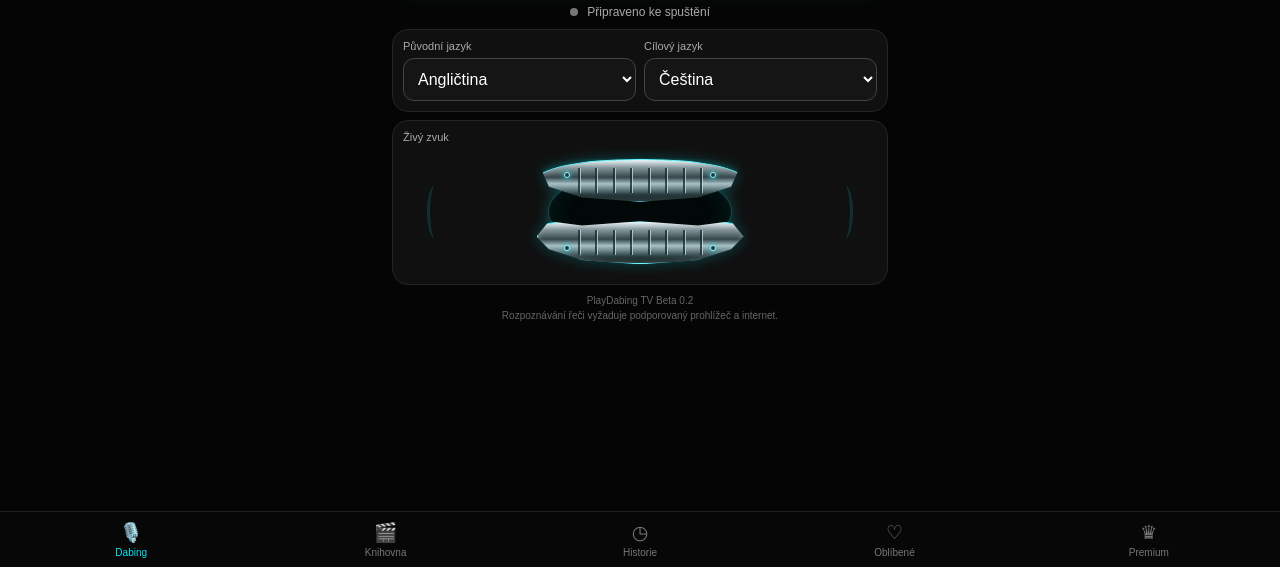
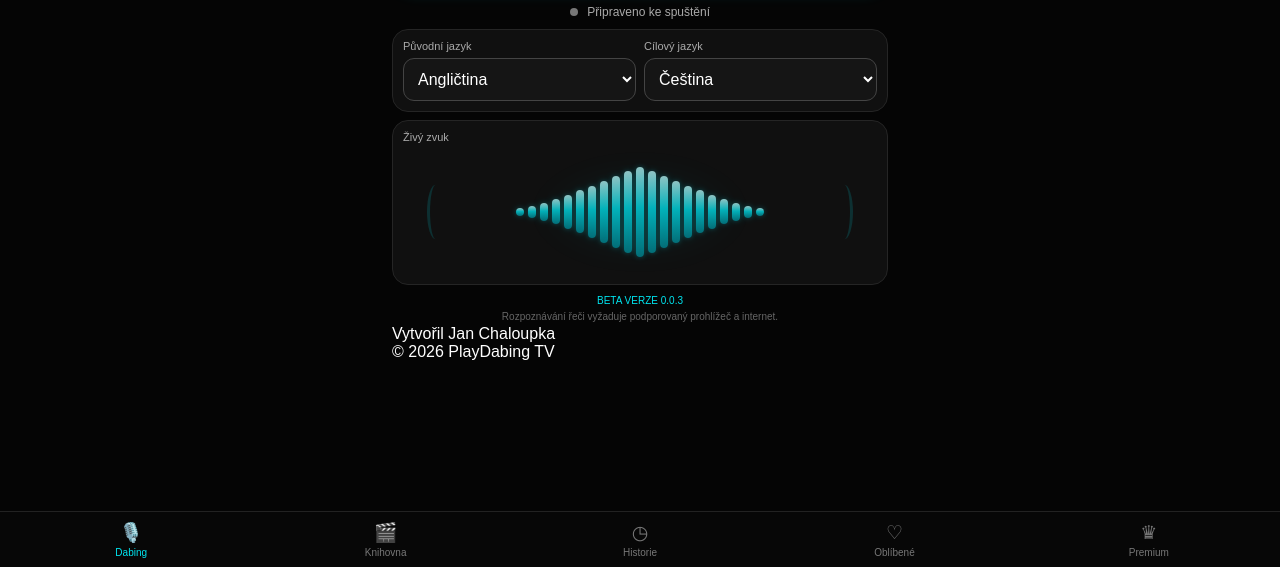
Before and after one commit to pkyg2bv9cz-bot/Playdabing-, a plain HTML site: page index.html in a window 1280 px wide. Shown: the part 233-800 px from the top of the page. Drawn offline with Linux system fonts and the light colour scheme.

Commit message:
Update index.html

```diff
--- a/index.html
+++ b/index.html
@@ -194,7 +194,7 @@ select:focus {
   margin-bottom: 6px;
 }
 
-/* ROBOT MOUTH */
+/* LIVE AUDIO WAVE */
 
 .sound-panel {
   overflow: hidden;
@@ -220,167 +220,53 @@ select:focus {
 
 .robot-glow {
   position: absolute;
-  width: 160px;
-  height: 100px;
+  width: 220px;
+  height: 110px;
   background: radial-gradient(
     ellipse,
     #00e5f025 0%,
     #00e5f010 40%,
     transparent 75%
   );
-  filter: blur(12px);
+  filter: blur(14px);
   transition: opacity .2s;
-  opacity: .5;
+  opacity: .45;
 }
 
-.robot-mouth {
-  width: min(100%, 255px);
-  height: 135px;
+.sound-wave {
   position: relative;
   z-index: 2;
-  filter: drop-shadow(0 0 7px #00e5f044);
+  width: 100%;
+  max-width: 290px;
+  height: 100px;
+  display: flex;
+  align-items: center;
+  justify-content: center;
+  gap: 4px;
+  padding: 0 5px;
 }
 
-.mouth-core {
-  position: absolute;
-  inset: 15% 10%;
-  border-radius: 50%;
-  background: #020707;
-  border: 1px solid #17494c;
-  box-shadow: inset 0 0 25px #00e5f01a;
-  overflow: hidden;
-}
-
-.mouth-inner {
-  position: absolute;
-  left: 8%;
-  right: 8%;
-  top: 50%;
-  height: 0%;
-  transform: translateY(-50%);
-  background: #001a1b;
-  border-radius: 50%;
-  box-shadow: 0 0 12px #00e5f055;
-  transition: height .08s linear;
-}
-
-.mouth-teeth {
-  position: absolute;
-  left: 13%;
-  right: 13%;
-  top: 50%;
-  height: 0;
-  transform: translateY(-50%);
-  overflow: hidden;
-  display: flex;
-  justify-content: space-evenly;
-  transition: height .08s linear;
-}
-
-.mouth-teeth span {
-  width: 5px;
-  height: 100%;
-  background: linear-gradient(
-    to bottom,
-    #d5ffff,
-    #39e9f3 35%,
-    #008f9c
-  );
-  border-radius: 2px;
-  box-shadow: 0 0 4px #00e5f0;
-}
-
-.upper-jaw {
-  position: absolute;
-  left: 0;
-  right: 0;
-  top: 0;
-  height: 50%;
-  transform-origin: center bottom;
-  z-index: 4;
-}
-
-.lower-jaw {
-  position: absolute;
-  left: 0;
-  right: 0;
-  bottom: 0;
-  height: 50%;
-  transform-origin: center top;
-  z-index: 4;
-}
-
-.jaw-piece {
-  position: absolute;
-  left: 5%;
-  right: 5%;
-  height: 75%;
+.wave-bar {
+  flex: 1;
+  min-width: 3px;
+  max-width: 8px;
+  height: var(--base-height);
+  border-radius: 20px;
   background: linear-gradient(
     180deg,
-    #e6f2f4 0%,
-    #87989d 18%,
-    #34464a 42%,
-    #a8c1c6 58%,
-    #24383b 85%,
-    #0c1618 100%
+    #baffff 0%,
+    #00e5f0 45%,
+    #008c99 100%
   );
-  border: 1px solid #66f7ff;
   box-shadow:
-    inset 0 0 7px #ffffff55,
-    0 0 7px #00e5f044;
-}
-
-.upper-jaw .jaw-piece {
-  top: 8%;
-  border-radius: 48% 48% 18% 18%;
-  clip-path: polygon(0 0,100% 0,94% 65%,78% 90%,50% 100%,22% 90%,6% 65%);
-}
-
-.lower-jaw .jaw-piece {
-  bottom: 8%;
-  border-radius: 18% 18% 48% 48%;
-  clip-path: polygon(6% 0,22% 10%,50% 0,78% 10%,94% 0,100% 35%,94% 65%,78% 90%,50% 100%,22% 90%,6% 65%,0 35%);
-}
-
-.jaw-lines {
-  position: absolute;
-  inset: 8px 12%;
-  display: flex;
-  justify-content: space-evenly;
-  pointer-events: none;
-}
-
-.jaw-lines span {
-  width: 2px;
-  height: 100%;
-  background: #16292c;
-  box-shadow: 1px 0 #c2e1e4;
-  opacity: .75;
-}
-
-.jaw-bolts {
-  position: absolute;
-  left: 13%;
-  right: 13%;
-  display: flex;
-  justify-content: space-between;
-}
-
-.jaw-bolts span {
-  width: 6px;
-  height: 6px;
-  border-radius: 50%;
-  background: #183b3e;
-  border: 1px solid #b9e8ed;
-  box-shadow: 0 0 5px #00e5f0;
-}
-
-.upper-jaw .jaw-bolts {
-  top: 12px;
-}
-
-.lower-jaw .jaw-bolts {
-  bottom: 12px;
+    0 0 5px #00e5f055,
+    0 0 12px #00e5f022;
+  transform: scaleY(var(--bar-scale, 1));
+  opacity: var(--bar-opacity, .75);
+  transition:
+    transform .09s linear,
+    opacity .12s linear,
+    box-shadow .12s linear;
 }
 
 /* SOUND RINGS */
@@ -500,8 +386,17 @@ select:focus {
   font-size: 10px;
   color: #666;
   text-align: center;
-  line-height: 1.5;
+  line-height: 1.6;
   margin-top: 12px;
+}
+
+.notice .creator {
+  color: #999;
+  margin-top: 3px;
+}
+
+.notice .version {
+  color: #00e5f0;
 }
 
 /* SMALL PHONE OPTIMIZATION */
@@ -547,9 +442,8 @@ select:focus {
     height: 125px;
   }
 
-  .robot-mouth {
-    width: min(100%, 230px);
-    height: 115px;
+  .sound-wave {
+    height: 90px;
   }
 
   .notice {
@@ -566,7 +460,7 @@ select:focus {
 
 <header class="header">
   <div class="logo">▶ PlayDabing<span> TV</span></div>
-  <div class="beta">BETA 0.2</div>
+  <div class="beta">BETA VERZE 0.0.3</div>
 </header>
 
 <section class="page active" id="home">
@@ -628,46 +522,38 @@ select:focus {
     <div class="sound-ring left"></div>
     <div class="sound-ring right"></div>
 
-    <div class="robot-mouth" id="robotMouth">
+    <div class="sound-wave" id="soundWave">
+      <span class="wave-bar" style="--base-height:8px"></span>
+      <span class="wave-bar" style="--base-height:12px"></span>
+      <span class="wave-bar" style="--base-height:18px"></span>
+      <span class="wave-bar" style="--base-height:25px"></span>
+      <span class="wave-bar" style="--base-height:34px"></span>
+      <span class="wave-bar" style="--base-height:43px"></span>
+      <span class="wave-bar" style="--base-height:52px"></span>
+      <span class="wave-bar" style="--base-height:62px"></span>
+      <span class="wave-bar" style="--base-height:72px"></span>
+      <span class="wave-bar" style="--base-height:82px"></span>
+      <span class="wave-bar" style="--base-height:90px"></span>
+      <span class="wave-bar" style="--base-height:82px"></span>
+      <span class="wave-bar" style="--base-height:72px"></span>
+      <span class="wave-bar" style="--base-height:62px"></span>
+      <span class="wave-bar" style="--base-height:52px"></span>
+      <span class="wave-bar" style="--base-height:43px"></span>
+      <span class="wave-bar" style="--base-height:34px"></span>
+      <span class="wave-bar" style="--base-height:25px"></span>
+      <span class="wave-bar" style="--base-height:18px"></span>
+      <span class="wave-bar" style="--base-height:12px"></span>
+      <span class="wave-bar" style="--base-height:8px"></span>
+    </div>
 
-      <div class="mouth-core">
-        <div class="mouth-inner" id="mouthInner"></div>
-
-        <div class="mouth-teeth" id="mouthTeeth">
-          <span></span><span></span><span></span><span></span>
-          <span></span><span></span><span></span><span></span>
-          <span></span><span></span><span></span><span></span>
-          <span></span><span></span><span></span><span></span>
-        </div>
-      </div>
-
-      <div class="upper-jaw" id="upperJaw">
-        <div class="jaw-piece">
-          <div class="jaw-lines">
-            <span></span><span></span><span></span><span></span>
-            <span></span><span></span><span></span><span></span>
-          </div>
-          <div class="jaw-bolts"><span></span><span></span></div>
-        </div>
-      </div>
-
-      <div class="lower-jaw" id="lowerJaw">
-        <div class="jaw-piece">
-          <div class="jaw-lines">
-            <span></span><span></span><span></span><span></span>
-            <span></span><span></span><span></span><span></span>
-          </div>
-          <div class="jaw-bolts"><span></span><span></span></div>
-        </div>
-      </div>
-
-    </div>
   </div>
 </div>
 
 <p class="notice">
-  PlayDabing TV Beta 0.2<br>
+  <span class="version">BETA VERZE 0.0.3</span><br>
   Rozpoznávání řeči vyžaduje podporovaný prohlížeč a internet.
+  <div class="creator">Vytvořil Jan Chaloupka</div>
+  © 2026 PlayDabing TV
 </p>
 
 </section>
@@ -750,11 +636,8 @@ const statusText = document.getElementById("statusText");
 const sourceLanguage = document.getElementById("sourceLanguage");
 
 const soundPanel = document.getElementById("soundPanel");
-const robotMouth = document.getElementById("robotMouth");
-const mouthInner = document.getElementById("mouthInner");
-const mouthTeeth = document.getElementById("mouthTeeth");
-const upperJaw = document.getElementById("upperJaw");
-const lowerJaw = document.getElementById("lowerJaw");
+const soundWave = document.getElementById("soundWave");
+const waveBars = Array.from(document.querySelectorAll(".wave-bar"));
 const robotGlow = document.getElementById("robotGlow");
 
 let recognition = null;
@@ -765,7 +648,7 @@ let audioContext = null;
 let analyser = null;
 let audioData = null;
 let animationFrame = null;
-let currentMouth = 0;
+let currentVolume = 0;
 
 /* NAVIGATION */
 
@@ -943,9 +826,9 @@ async function startMicrophone() {
   audioData = new Uint8Array(analyser.fftSize);
 }
 
-/* ROBOT MOUTH ANIMATION */
+/* LIVE AUDIO WAVE ANIMATION */
 
-function animateRobotMouth() {
+function animateSoundWave() {
   if (!isRunning || !analyser) return;
 
   analyser.getByteTimeDomainData(audioData);
@@ -959,40 +842,45 @@ function animateRobotMouth() {
 
   const rms = Math.sqrt(sum / audioData.length);
 
-  let targetOpen = Math.min(
-    100,
-    Math.max(0, (rms - 0.015) * 550)
+  const targetVolume = Math.min(
+    1,
+    Math.max(0, (rms - 0.008) * 18)
   );
 
-  currentMouth += (targetOpen - currentMouth) * 0.35;
+  currentVolume += (targetVolume - currentVolume) * 0.35;
 
-  updateRobotMouth(currentMouth);
+  updateSoundWave(currentVolume);
 
-  animationFrame = requestAnimationFrame(animateRobotMouth);
+  animationFrame = requestAnimationFrame(animateSoundWave);
 }
 
-function updateRobotMouth(amount) {
-  const opening = Math.max(0, Math.min(100, amount));
+function updateSoundWave(volume) {
+  const intensity = Math.max(0, Math.min(1, volume));
 
-  upperJaw.style.transform =
-    `translateY(${-opening * 0.20}px)`;
+  waveBars.forEach((bar, index) => {
+    const baseHeight = parseFloat(
+      getComputedStyle(bar).getPropertyValue("--base-height")
+    );
 
-  lowerJaw.style.transform =
-    `translateY(${opening * 0.20}px)`;
+    const position = index / (waveBars.length - 1);
 
-  mouthInner.style.height =
-    `${Math.max(0, opening * 0.55)}%`;
+    /* Přirozené kolísání jednotlivých sloupců */
+    const variation =
+      Math.sin(index * 1.7 + volume * 12) * 0.18 +
+      Math.sin(index * 0.8 + volume * 8) * 0.12;
 
-  mouthTeeth.style.height =
-    `${Math.max(0, opening * 0.38)}%`;
+    const scale = 0.35 + intensity * (1.25 + variation);
 
-  robotMouth.style.filter =
-    `drop-shadow(0 0 ${5 + opening * 0.12}px #00e5f055)`;
+    bar.style.setProperty("--bar-scale", scale);
+    bar.style.setProperty(
+      "--bar-opacity",
+      0.45 + intensity * 0.55
+    );
+  });
 
-  robotGlow.style.opacity =
-    `${0.35 + opening / 150}`;
+  robotGlow.style.opacity = 0.25 + intensity * 0.75;
 
-  if (opening > 8) {
+  if (intensity > 0.08) {
     soundPanel.classList.add("speaking");
   } else {
     soundPanel.classList.remove("speaking");
@@ -1088,7 +976,7 @@ async function startDubbing() {
     statusText.textContent = "Mikrofon aktivní – poslouchám";
     soundPanel.classList.add("listening");
 
-    animateRobotMouth();
+    animateSoundWave();
 
   } catch (error) {
     console.error(error);
@@ -1144,8 +1032,8 @@ function stopDubbing() {
   speechSynthesis.cancel();
   cleanupAudio();
 
-  currentMouth = 0;
-  updateRobotMouth(0);
+  currentVolume = 0;
+  updateSoundWave(0);
 
   startButton.classList.remove("active");
   startButton.innerHTML = "▶ START DABING";
```
